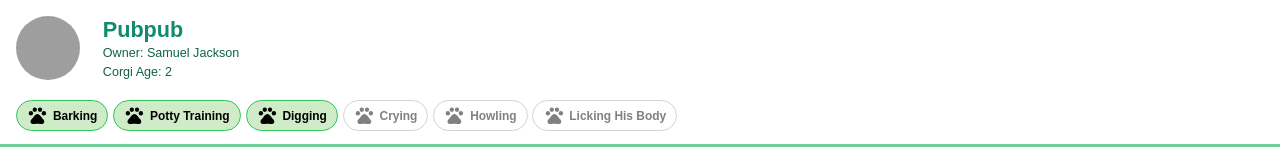
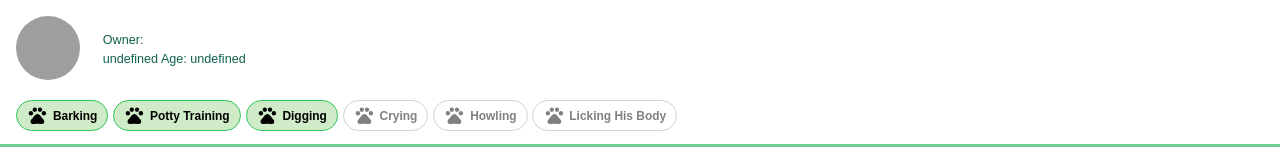
Before and after one commit to 394-w23/DogSpace, a React (Vite) app: page / in a window 1280 px wide. Shown: the top 154 px of the page. Built offline with nearby package versions, Linux system fonts and the light colour scheme; no server answers; the database is empty; sample sign-in values are in the browser's storage; grey boxes are pictures that could not be loaded.

Commit message:
Pulling profile info

```diff
--- a/src/App.jsx
+++ b/src/App.jsx
@@ -9,11 +9,12 @@ import { AuthProvider } from './components/AuthContext';
 import { RouterProvider, createBrowserRouter, Navigate } from 'react-router-dom';
 import Form from './pages/form/Form';
 import { Authenticate } from './pages/Authenticate';
-import { getUser, useAuthState } from './utils/firebase';
+import { getProfile, useAuthState } from './utils/firebase';
 
 const App = () => {
   const [user] = useAuthState();
   const [profile, setProfile] = useState(undefined);
+  const [dogProfile, setDogProfile] = useState(undefined);
 
   useEffect(() => {
     if (!user) {
@@ -21,9 +22,13 @@ const App = () => {
       return;
     }
     const { email } = user;
-    getUser(email).then((users) => {
+    getProfile('users', email).then((users) => {
       console.log(users);
       setProfile(users.length === 0 ? null : users[0]);
+    });
+    getProfile('dogs', email).then((dogs) => {
+      console.log(dogs);
+      setDogProfile(dogs.length === 0 ? null : dogs[0]);
     });
   }, [user]);
 
@@ -62,7 +67,7 @@ const App = () => {
   ]);
 
   return (
-    <AuthProvider value={{ user, profile }}>
+    <AuthProvider value={{ user, profile, dogProfile }}>
       <RouterProvider router={router} />
     </AuthProvider>
   );
--- a/src/pages/Authenticate.jsx
+++ b/src/pages/Authenticate.jsx
@@ -8,14 +8,12 @@ import { signInWithGoogle } from '../utils/firebase';
 export const Authenticate = () => {
   const { user, profile } = useAuthValue();
   const navigate = useNavigate();
-  console.log({ profile });
+
   useEffect(() => {
     if (user && profile !== undefined) {
       if (profile === null) {
-        console.log('/signup');
         navigate('/signup');
       } else {
-        console.log('/');
         navigate('/');
       }
     }
--- a/src/pages/Home.jsx
+++ b/src/pages/Home.jsx
@@ -6,6 +6,7 @@ import { capitalize, fetchVids } from '../utils/helpers';
 import { Autocomplete, Avatar, Chip, Paper, TextField } from '@mui/material';
 import { CATEGORIES } from '../utils/constants';
 import { NavBar } from '../NavBar.jsx';
+import { useAuthValue } from '../components/AuthContext';
 
 // import { NavBar } from './NavBar.jsx';
 
@@ -20,6 +21,7 @@ const HARDCODED_CATEGORIES = [
 
 export const Home = () => {
   const [data] = useContentDb('video', HARDCODED_CATEGORIES);
+  const { profile, dogProfile } = useAuthValue();
 
   const [selectedCategories, setSelectedCategories] = useState(HARDCODED_CATEGORIES.slice(0, 3));
   // console.log({selectedCategories})
@@ -45,9 +47,9 @@ export const Home = () => {
             />
           </div>
           <div className="right">
-            <div className="petname"> Pubpub </div>
-            <div className="petinfo"> Owner: Samuel Jackson </div>
-            <div className="petinfo2"> Corgi Age: 2 </div>
+            <div className="petname"> {dogProfile?.name} </div>
+            <div className="petinfo"> Owner: {profile?.name} </div>
+            <div className="petinfo2">{`${dogProfile?.breed} Age: ${dogProfile?.age}`}</div>
           </div>
         </div>
         <div className="categories">
--- a/src/utils/firebase.js
+++ b/src/utils/firebase.js
@@ -41,9 +41,10 @@ export async function submitForm(state) {
   try {
     if (!email) throw Error();
     const dogProfileRef = await addDoc(collection(db, 'dogs'), {
+      owner: email,
       age: state.age,
       birthday: state.dogBirthday,
-      breed: state.dogBreed,
+      breed: state.dogBreed.value,
       gender: state.dogGender,
       'health issues': state.dogBehavior,
       name: state.dogName
@@ -63,8 +64,8 @@ export async function submitForm(state) {
   return 0;
 }
 
-export const getUser = async (email) => {
-  const itemsColRef = collection(db, 'users');
+export const getProfile = async (col, email) => {
+  const itemsColRef = collection(db, col);
   const dataQuery = query(itemsColRef, where('email', '==', email));
   const querySnapshot = await getDocs(dataQuery);
   return querySnapshot.docs.map((doc) => {
```
